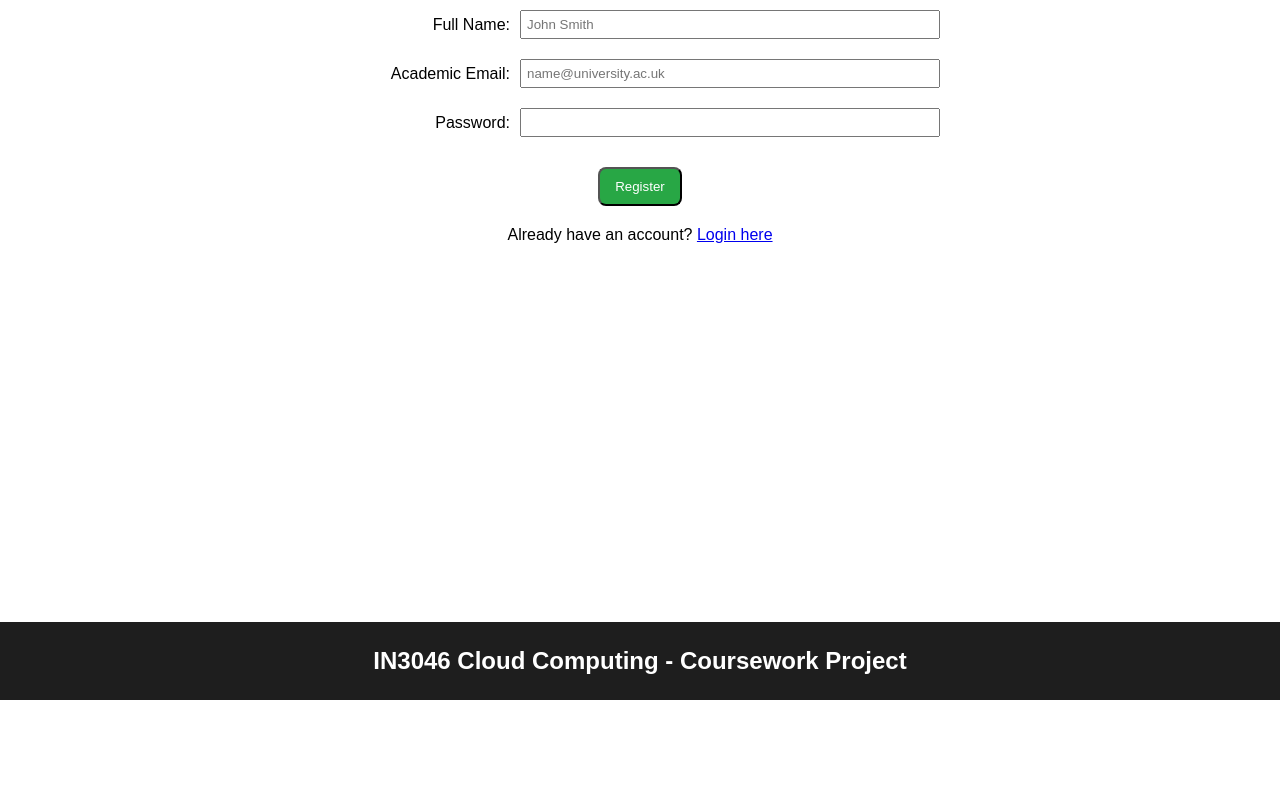
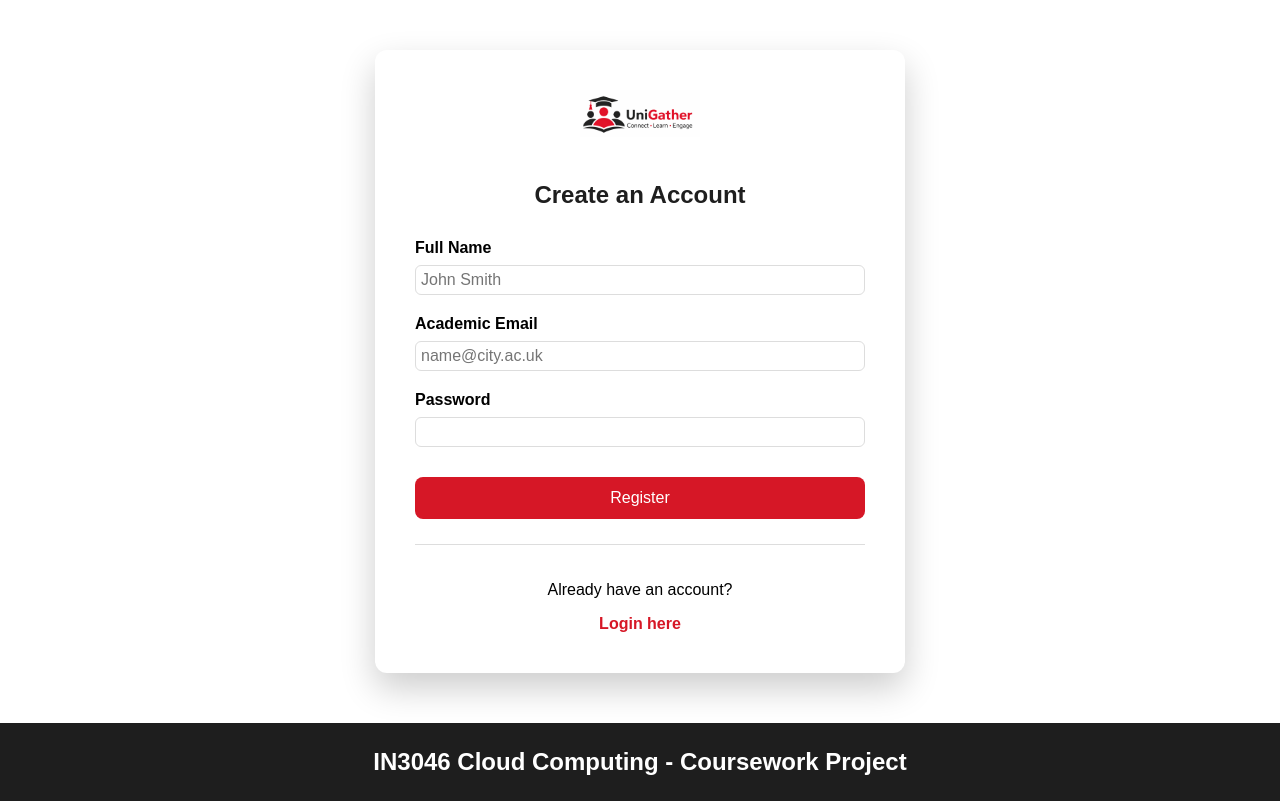
Before and after one commit to Tahmidislam10/UniGather, a Flask app: page /register in a window 1280 px wide. Shown: the part 100-901 px from the top of the page. Before the commit the page ends 800 px from the top, so only its background shows below. Run offline with Flask 3, Linux system fonts and the light colour scheme.

```diff
--- a/templates/register.html
+++ b/templates/register.html
@@ -1,51 +1,65 @@
-{% extends "base.html" %} {% block title %}Register - UniGather{% endblock %} {%
-block main %}
-<section class="form-section">
+{% extends "base.html" %}
+{% block title %}Register - UniGather{% endblock %}
+
+{% block main %}
+<section class="login-container">
+    <div class="login-card">
+        <img src="/static/logo.png" alt="UniGather Logo" class="login-logo" />
+        <h2>Create an Account</h2>
+
+        {% if error %}
+        <p style="color:red; text-align:center;">{{ error }}</p>
+        {% endif %}
+
         <form action="/register" method="POST" onsubmit="return validateEmail()">
             <div class="form-field-normal">
-            <label>Full Name:</label>
+                <label>Full Name</label>
                 <input
                     type="text"
                     name="full_name"
+                    placeholder="John Smith"
                     required
-                placeholder="John Smith"
                 />
             </div>
 
             <div class="form-field-normal">
-            <label>Academic Email:</label>
+                <label>Academic Email</label>
                 <input
                     type="email"
                     name="email"
+                    placeholder="name@city.ac.uk"
                     required
-                placeholder="name@university.ac.uk"
                 />
             </div>
 
             <div class="form-field-normal">
-            <label>Password:</label>
+                <label>Password</label>
                 <input type="password" name="password" required />
             </div>
 
+            <p id="error-msg" style="color:red; text-align:center; display:none;"></p>
+
             <div class="form-actions">
-            <p id="error-msg" style="color:red; text-align:center; display:none;"></p>
-            <button
-                type="submit"
-                class="button"
-                style="background-color: #28a745; color: white"
-            >
+                <button type="submit" class="button">
                     Register
                 </button>
             </div>
         </form>
-    <p style="text-align: center; margin-top: 20px">
-        Already have an account? <a href="/login">Login here</a>
-    </p>
+
+        <div class="register-link-section">
+            <p>Already have an account?</p>
+            <a
+                href="/login"
+                style="color: #d61726; font-weight: bold; text-decoration: none"
+            >
+                Login here
+            </a>
+        </div>
+    </div>
 </section>
 {% endblock %}
 
 {% block scripts %}
-
 <script>
 function validateEmail() {
     const email = document.querySelector('input[name="email"]').value;
@@ -61,5 +75,4 @@ block main %}
     return true;
 }
 </script>
-
 {% endblock %}
```
Lines whose indentation alone changed are shown as unchanged.
